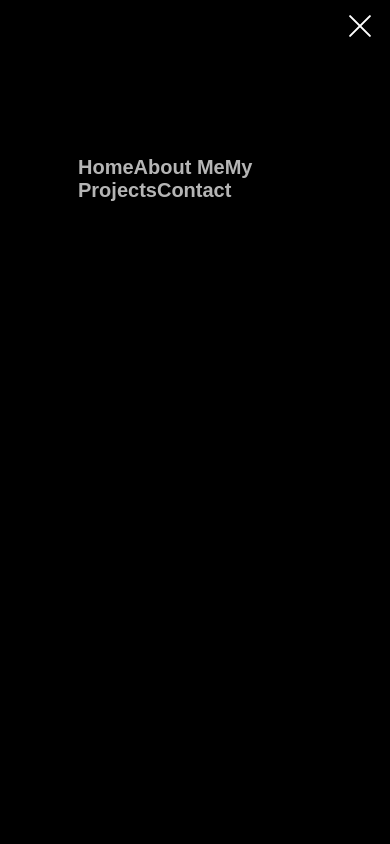
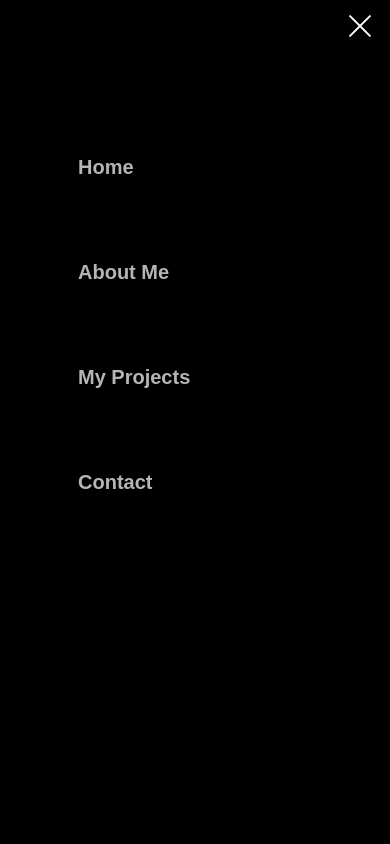
Before and after one commit to AlbertDabal/Portfolio, a React (Create React App) app in the folder frontend/: page / in a window 390 px wide. Both pictures are taken after a click on the label 370 px from the left and 20 px from the top of the page. Shown: the top 844 px of the page. Built offline with nearby package versions, Linux system fonts and the light colour scheme.

Commit message:
add animation navbar

```diff
--- a/frontend/src/App.tsx
+++ b/frontend/src/App.tsx
@@ -14,6 +14,15 @@ const Wrapper = styled.div`
   display: flex;
   flex-direction: column;
   align-items: center;
+  user-select: none;
+
+  input,
+  textarea,
+  button,
+  select,
+  a {
+    -webkit-tap-highlight-color: transparent;
+  }
 `;
 
 const App = () => {
--- a/frontend/src/components/molecues/navbar/navbar-mobile/NavbarMobile.tsx
+++ b/frontend/src/components/molecues/navbar/navbar-mobile/NavbarMobile.tsx
@@ -5,7 +5,7 @@ import { Link, animateScroll as scroll } from 'react-scroll';
 import { Heading } from 'components/atoms/heading/Heading';
 import axios from 'axios';
 import HamburgerMenu from 'components/molecues/hamburger-menu/HamburgerMenu';
-import { motion } from 'framer-motion';
+import { motion, sync, useCycle } from 'framer-motion';
 
 interface Props {
   isOpen?: boolean;
@@ -44,23 +44,6 @@ const Wrapper = styled.nav<Props>`
   }
 `;
 
-const StyledBiMenu = styled(BiMenu)`
-  transition: color 200ms linear;
-  color: white;
-  &:hover {
-    color: #585858;
-  }
-`;
-
-const StyledBiPlus = styled(BiPlus)`
-  transition: color 200ms linear;
-  &:hover {
-    color: #585858;
-  }
-  color: black;
-  transform: rotate(45deg);
-`;
-
 const StyledLink = styled(Link)`
   font-size: ${({ theme }) => theme.fontSize.m};
   font-weight: 800;
@@ -76,7 +59,6 @@ const StyledLink = styled(Link)`
 `;
 
 const Menu = styled.div`
-  transition: 0.5s all ease;
   height: 40vh;
   margin: 40% 20% 0% 20%;
   display: flex;
@@ -96,9 +78,9 @@ const variants = {
 };
 
 export const NavbarMobile = () => {
+  const [data, setData] = useState<any>(null);
+
   const [isOpen, setIsOpen] = useState(false);
-
-  const [data, setData] = useState<any>(null);
 
   useEffect(() => {
     const GetData = async () => {
@@ -114,16 +96,64 @@ export const NavbarMobile = () => {
     GetData();
   }, []);
 
+  const variants = {
+    open: {
+      transition: { staggerChildren: 0.07, delayChildren: 0.2 }
+    },
+    closed: {
+      transition: { staggerChildren: 0.05, staggerDirection: -1 }
+    }
+  };
+
+  const containerVariants = {
+    hidden: {
+      opacity: 0,
+      transition: {},
+      y: '-100vh'
+    },
+    visable: {
+      x: 0,
+      y: 0,
+      opacity: 1,
+      transition: {
+        velocity: -100,
+        delay: 0.1,
+        duration: 0.3,
+        type: 'tween'
+      }
+    }
+  };
+
+  const containerTest = {
+    hidden: {
+      opacity: 0,
+      transition: {},
+      y: '-100vh'
+    },
+    visable: {
+      x: 0,
+      y: 0,
+      opacity: 1,
+      transition: {
+        velocity: -100,
+        delay: 0.1,
+        duration: 0.3,
+        type: 'tween'
+      }
+    }
+  };
+
   return (
     <Wrapper isOpen={isOpen}>
       <div style={{ position: 'absolute', right: 0 }}>
         <HamburgerMenu isOpen={isOpen} setIsOpen={setIsOpen} />
       </div>
 
-      <Menu style={isOpen ? { opacity: 1 } : { opacity: 0 }}>
-        <motion.ul variants={variants} animate={isOpen ? 'open' : 'closed'}>
-          {data &&
-            data.map((item: { link: string; name: string }) => (
+      <Menu>
+        {data &&
+          isOpen &&
+          data.map((item: { link: string; name: string }) => (
+            <motion.ul variants={containerVariants} initial="hidden" animate="visable">
               <StyledLink
                 onClick={() => setIsOpen(!isOpen)}
                 activeClass="active"
@@ -135,8 +165,8 @@ export const NavbarMobile = () => {
               >
                 {item.name}
               </StyledLink>
-            ))}
-        </motion.ul>
+            </motion.ul>
+          ))}
       </Menu>
     </Wrapper>
   );
--- a/frontend/src/components/organisms/main/Main.tsx
+++ b/frontend/src/components/organisms/main/Main.tsx
@@ -7,6 +7,7 @@ import { Paragraph } from 'components/atoms/paragraph/Paragraph';
 import { Link } from 'react-scroll';
 import axios from 'axios';
 import profile from 'images/profile.png';
+import { motion, sync, useCycle } from 'framer-motion';
 
 const Wrapper = styled.div`
   height: 100vh;
@@ -94,13 +95,14 @@ const StyledLink = styled(Link)`
   cursor: pointer;
   transform: scale(1);
   transform-origin: center;
+  -webkit-tap-highlight-color: transparent;
 
   box-shadow: 0px 1px 5px 0px rgba(0, 0, 0, 0.12), 0px 2px 3px 0px rgba(0, 0, 0, 0.14),
     0px 3px 5px -2px rgba(0, 0, 0, 0.2);
-  transition: 0.5s all ease;
+  /* transition: 0.5s all ease;
   &:hover {
     transform: perspective(1000px) translateZ(100px);
-  }
+  } */
 `;
 
 const Row = styled.div`
@@ -145,9 +147,11 @@ export const Main = () => {
             <StyledParagraph light>
               <div dangerouslySetInnerHTML={{ __html: data.description }} />
             </StyledParagraph>
-            <StyledLink to="about-me" spy={true} smooth={true} offset={-60} duration={500}>
-              {data.button}
-            </StyledLink>
+            <motion.div whileHover={{ scale: 1.1 }} transition={{ duration: 0.5 }}>
+              <StyledLink to="about-me" spy={true} smooth={true} offset={-60} duration={500}>
+                {data.button}
+              </StyledLink>
+            </motion.div>
           </Description>
           <Image src={profile} alt={profile} />
         </Row>
```
